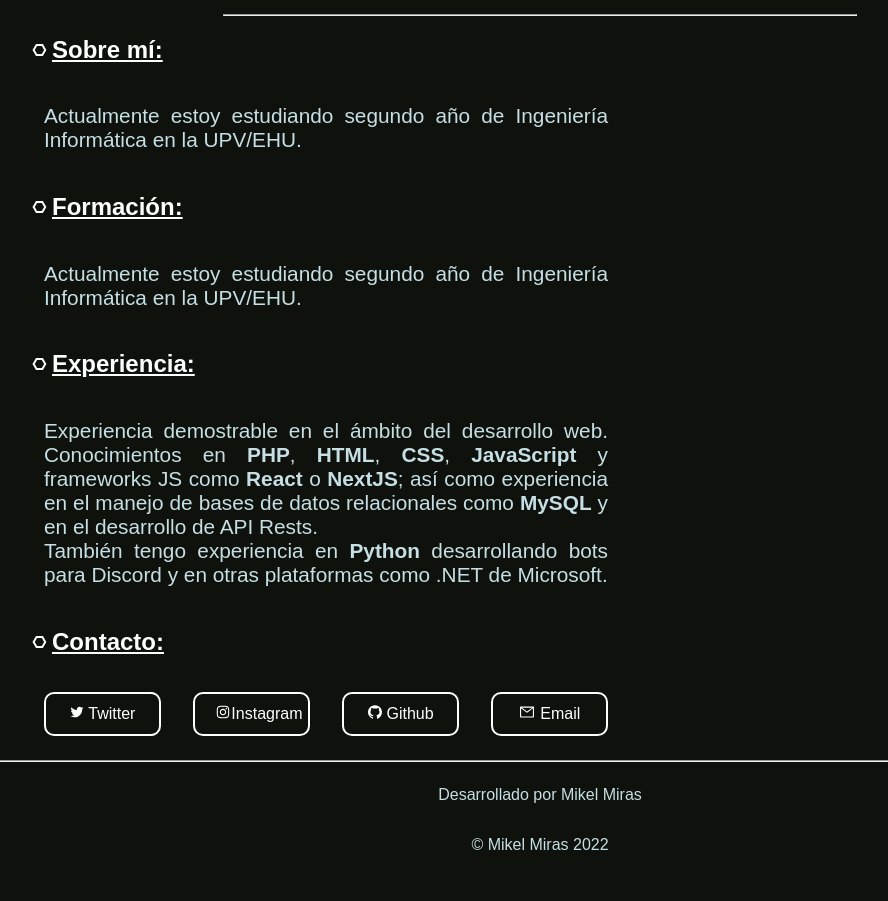
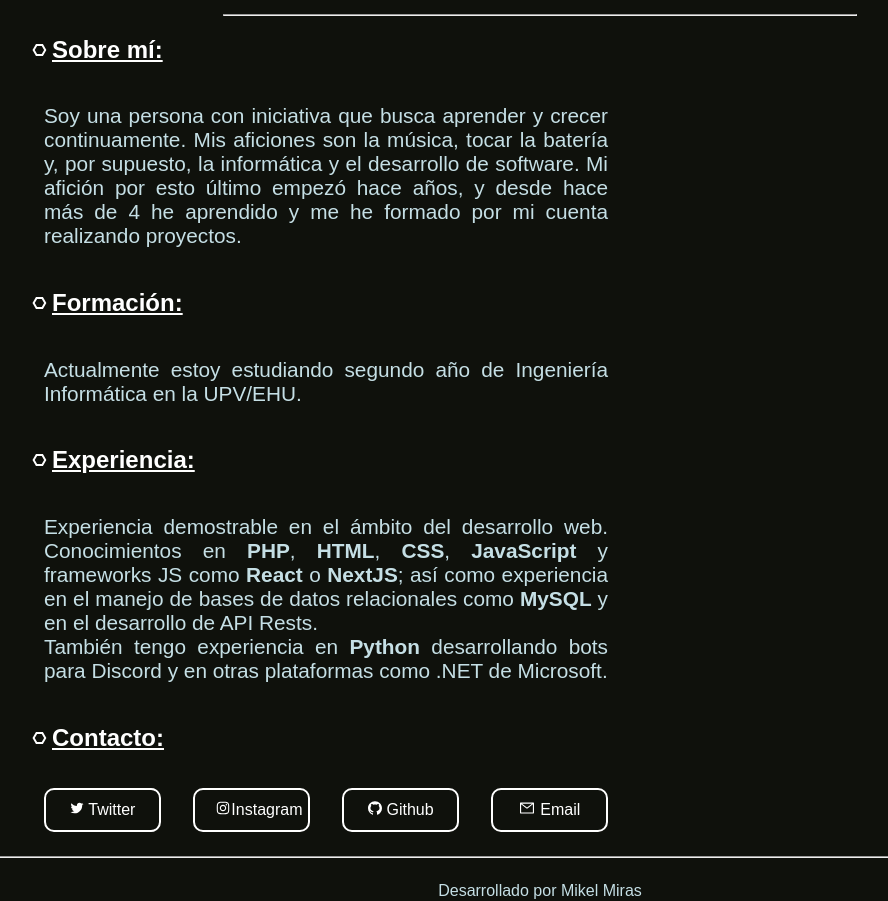
Before and after one commit to mikelmiras/mikelmiras-portfolio, a Next.js app: page / in a window 1280 px wide. Shown: the part 2563-3464 px from the top of the page, without its empty margins (100-988 px from the left). Before the commit the page ends 3441 px from the top, so only its background shows below. Built offline with nearby package versions, Linux system fonts and the light colour scheme.

Commit message:
About me update

```diff
--- a/components/SecondSection.jsx
+++ b/components/SecondSection.jsx
@@ -93,7 +93,7 @@ export default function SecondSection(){
     <li>
       <div className="text-holder">
    <p className="mobile-text">
-    Actualmente estoy estudiando segundo año de Ingeniería Informática en la UPV/EHU.
+    Soy una persona con iniciativa que busca aprender y crecer continuamente. Mis aficiones son la música, tocar la batería y, por supuesto, la informática y el desarrollo de software. Mi afición por esto último empezó hace años, y desde hace más de 4 he aprendido y me he formado por mi cuenta realizando proyectos.
    </p>
    </div>
    </li>
```
